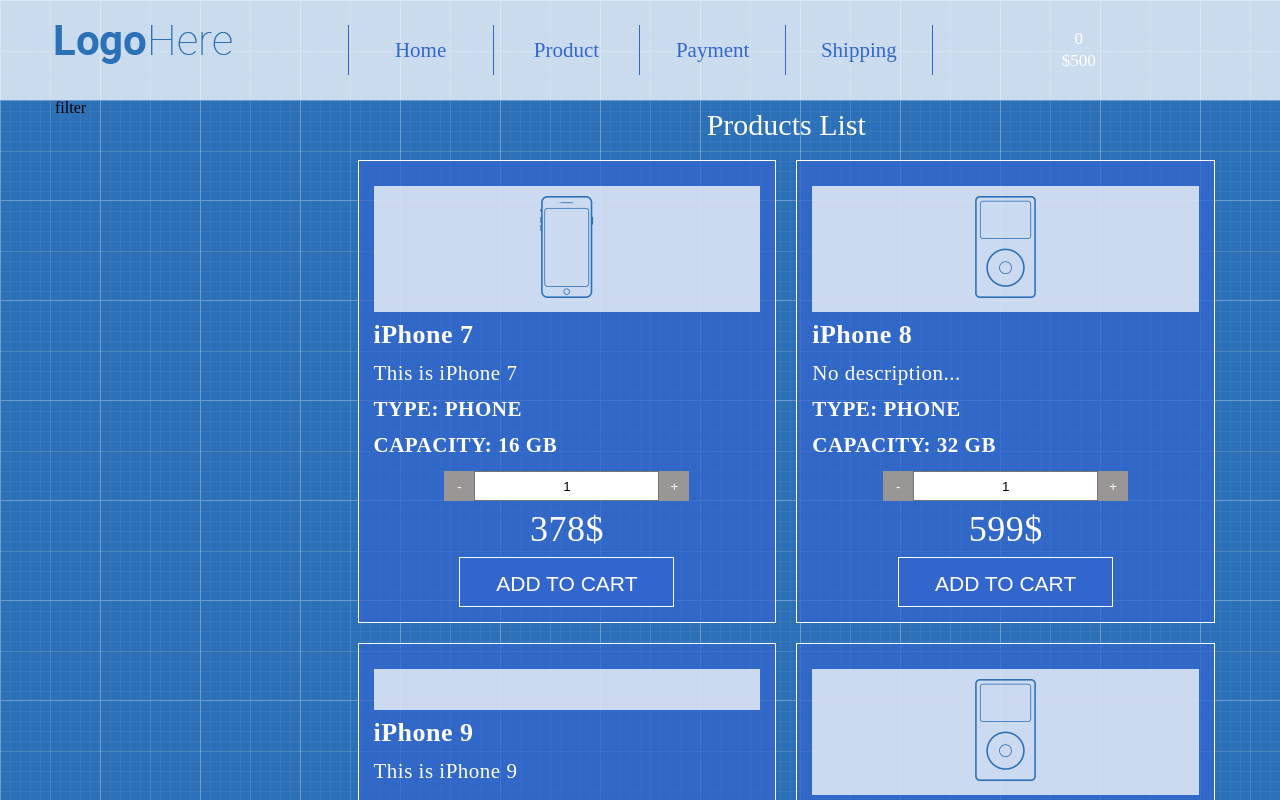
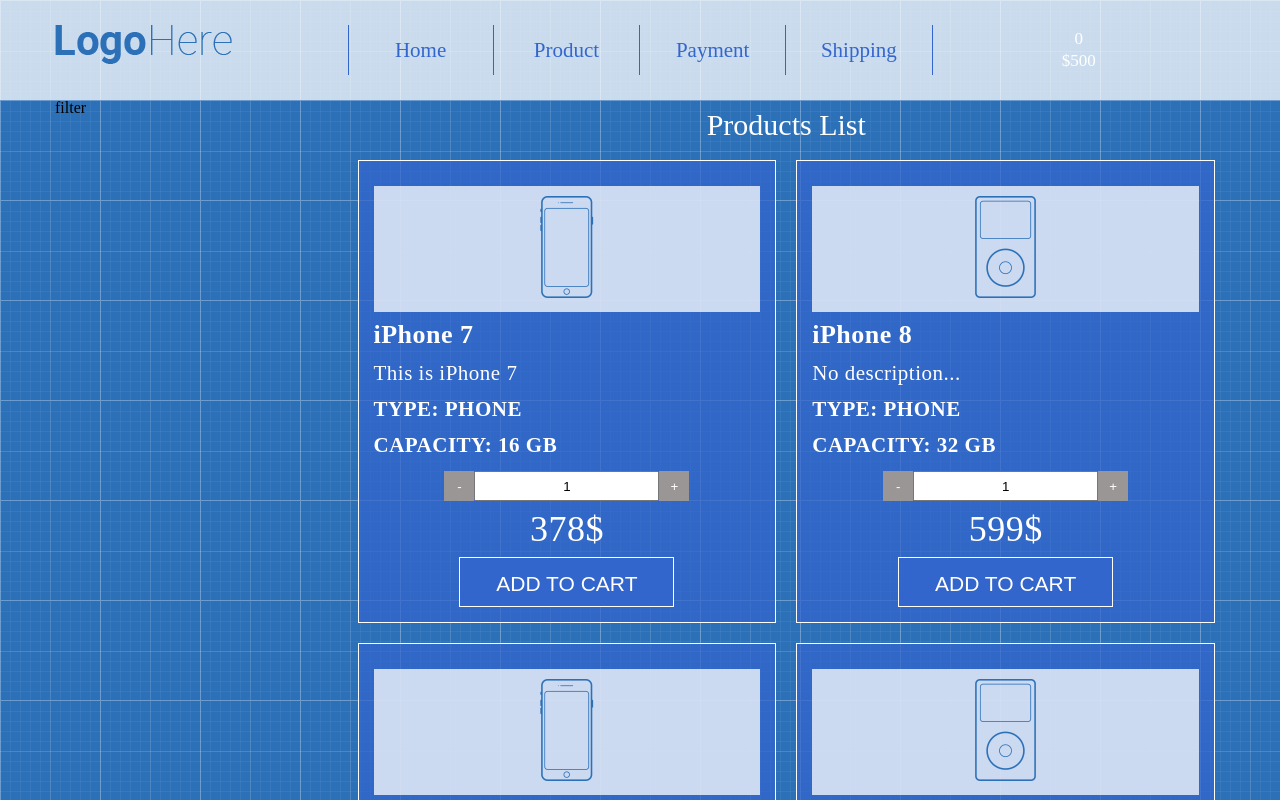
Before and after one commit to KRybiy/shop-project, a React (Create React App) app: page / in a window 1280 px wide. Shown: the top 800 px of the page. Built offline with nearby package versions, Linux system fonts and the light colour scheme.

Commit message:
add disabled params to buttons

```diff
--- a/src/App/Main/Products/ProductListItem.js
+++ b/src/App/Main/Products/ProductListItem.js
@@ -11,11 +11,15 @@ class ProductListItem extends Component {
                 productCount:prevState.productCount+1
             }))
         }
+
         onDecrementClick = ()=>{
+
             this.setState((prevState)=>({
-                productCount:prevState.productCount-1
+                productCount:prevState.productCount-1,
+
             }))
         }
+
         static propTypes = {
             name:PropTypes.string.isRequired,
             image:PropTypes.string,
@@ -33,7 +37,7 @@ class ProductListItem extends Component {
             capacity,
             price,
         } = this.props
-        return (
+         return (
 
             <div className="product-list-item">
                 <div className="product-img">
@@ -46,10 +50,12 @@ class ProductListItem extends Component {
                 <div className="product-quantity">
                     <button
                         onClick={this.onDecrementClick}
+                        disabled={this.state.productCount <= 1}
                     >-</button>
                     <input type="text" value={this.state.productCount} readOnly/>
                     <button
                         onClick={this.onIncrementClick}
+                        disabled={this.state.productCount >= 5}
                     >+</button>
                 </div>
                 <div className="product-price"> {price}$</div>
--- a/src/App/Main/Products/products.js
+++ b/src/App/Main/Products/products.js
@@ -24,7 +24,7 @@ const products = [
         type:'phone',
         capacity:256,
         price:1879,
-        //image:"/images/products/iphone.png",
+        image:"/images/products/iphone.png",
     },
     {
         id:4,
```
